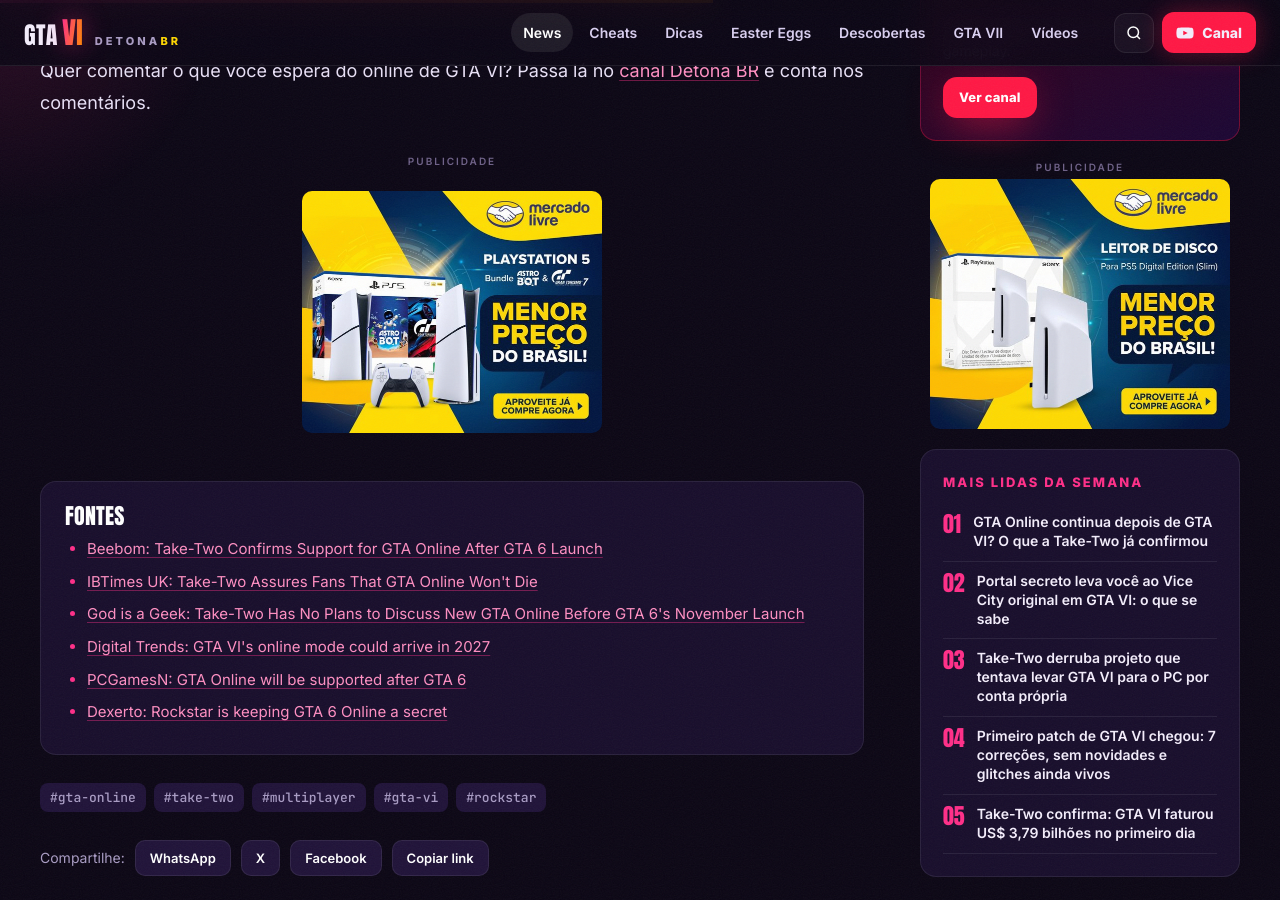
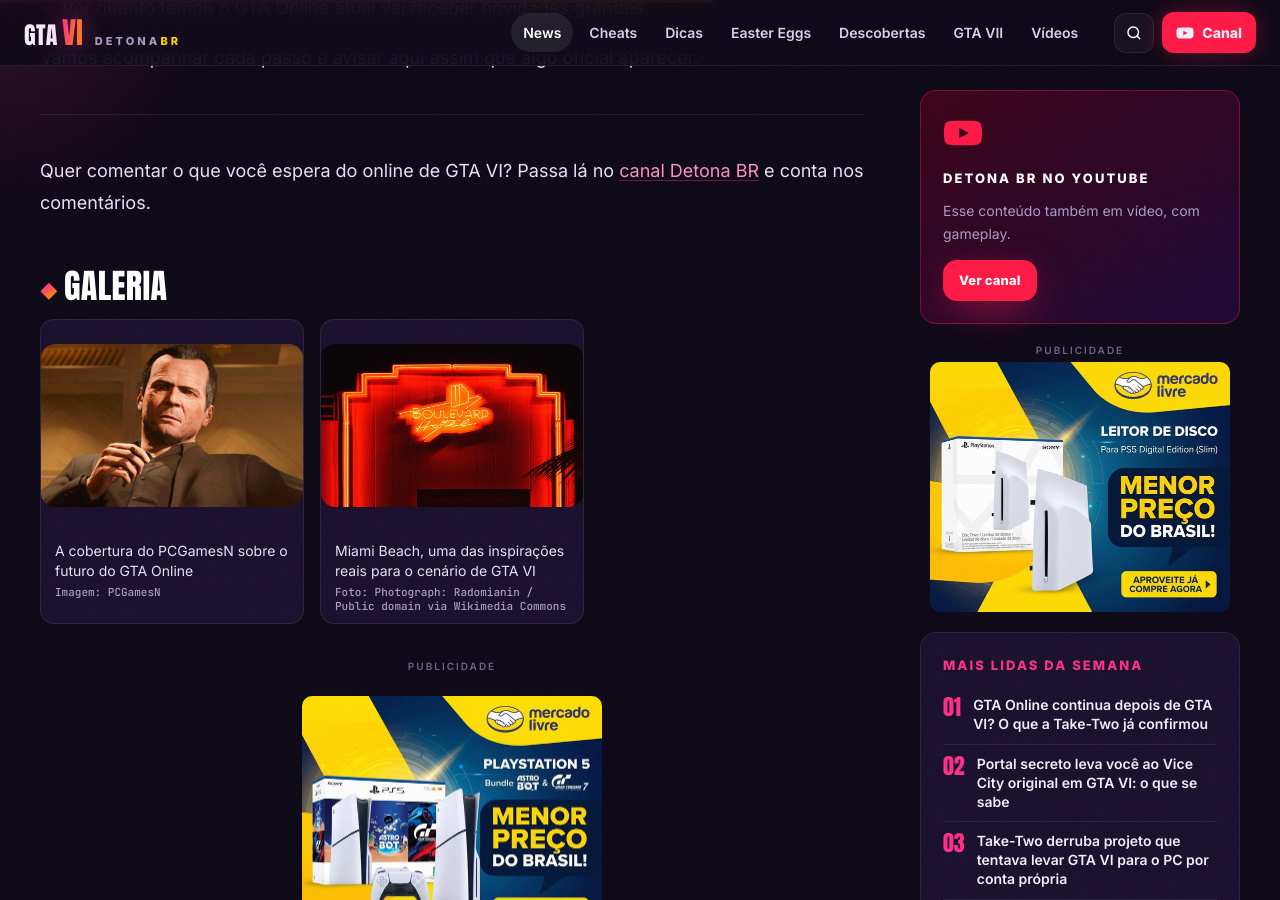
Before and after one commit to superaplicativos/gtavi, a Jekyll site: the page built from _posts/2026-11-27-gta-online-continua-depois-gta-vi-o-que-take-two-confirmou.md, in a window 1280 px wide and 900 px high, scrolled down 3116 px. Built offline with Jekyll 4.4.1, drawn with Linux system fonts in a browser that asks for light colours.

Commit message:
img: capas e galerias automáticas

```diff
--- a/_posts/2026-11-27-gta-online-continua-depois-gta-vi-o-que-take-two-confirmou.md
+++ b/_posts/2026-11-27-gta-online-continua-depois-gta-vi-o-que-take-two-confirmou.md
@@ -2,6 +2,9 @@
 title: "GTA Online continua depois de GTA VI? O que a Take-Two já confirmou"
 date: 2026-11-27 07:00:00 -0300
 categoria: noticias
+cover: "/assets/img/posts/gta-online-continua-depois-gta-vi-o-que-take-two-confirmou.jpg"
+cover_credit: "Imagem: Beebom"
+cover_credit_url: "https://beebom.com/take-two-confirms-support-for-gta-online-after-gta-6-launch/"
 featured: true
 especulacao: false
 cover_text: "Online"
@@ -14,8 +17,14 @@ galeria:
   - pagina: "https://www.pcgamesn.com/grand-theft-auto-vi/gta-online-supported-new-version"
     fonte: "PCGamesN"
     legenda: "A cobertura do PCGamesN sobre o futuro do GTA Online"
+    src: "/assets/img/posts/gta-online-continua-depois-gta-vi-o-que-take-two-confirmou-1.jpg"
+    credito: "Imagem: PCGamesN"
+    credito_url: "https://www.pcgamesn.com/grand-theft-auto-vi/gta-online-supported-new-version"
   - busca: "Miami Beach Ocean Drive"
     legenda: "Miami Beach, uma das inspirações reais para o cenário de GTA VI"
+    src: "/assets/img/posts/gta-online-continua-depois-gta-vi-o-que-take-two-confirmou-2.jpg"
+    credito: "Foto: Photograph: Radomianin / Public domain via Wikimedia Commons"
+    credito_url: "https://commons.wikimedia.org/wiki/File:Boulevard_Hotel_(Neon_sign),_Miami_Beach.jpg"
 description: "GTA VI chegou só com o modo história. E o GTA Online de hoje? Veja o que a Take-Two garantiu, o que ainda não foi dito e o que é só rumor sobre o online do novo jogo."
 tags: [gta-online, take-two, multiplayer, gta-vi, rockstar]
 fontes:
```
Also changed, not shown: assets/img/posts/gta-online-continua-depois-gta-vi-o-que-take-two-confirmou-1.jpg (added), assets/img/posts/gta-online-continua-depois-gta-vi-o-que-take-two-confirmou-2.jpg (added), assets/img/posts/gta-online-continua-depois-gta-vi-o-que-take-two-confirmou.jpg (added).
